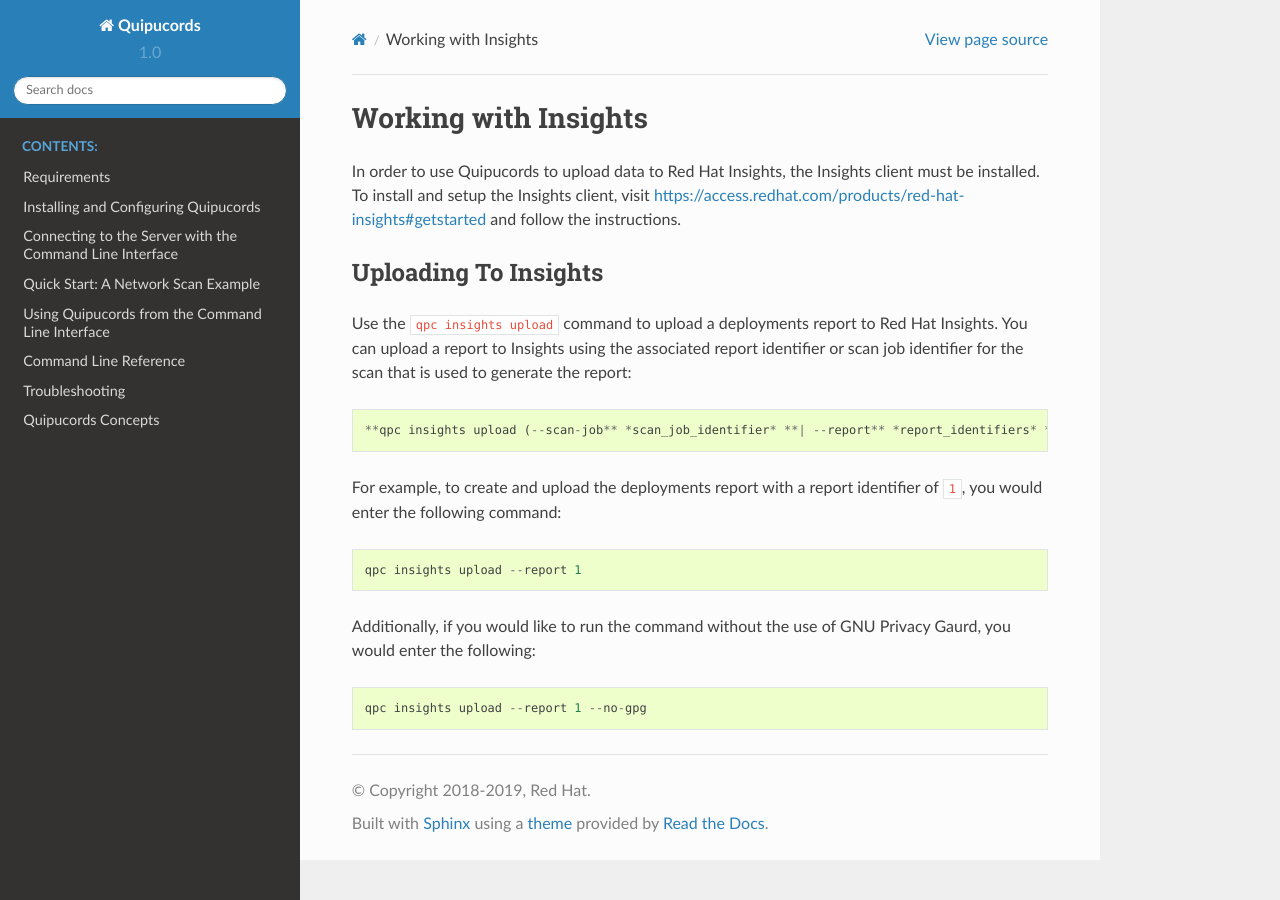
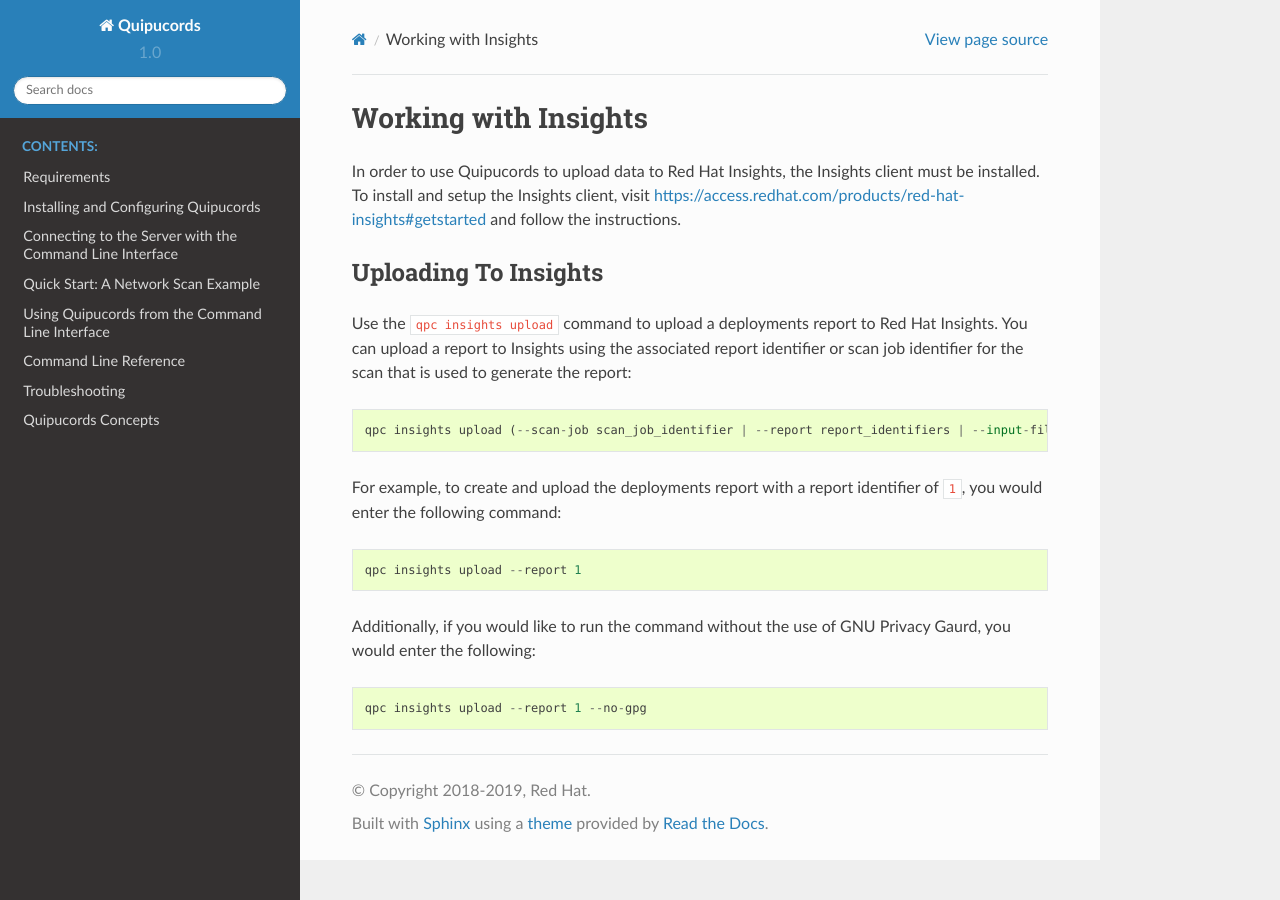
Before and after one commit to quipucords/quipudocs, a Sphinx documentation site: the page built from source/working_with_insights.rst, in a window 1280 px wide. Built offline with Sphinx 7.4.7 and the Read the Docs theme 2.0.0, drawn with Linux system fonts in a browser that asks for light colours.

Commit message:
Remove formatting for code block

```diff
--- a/source/working_with_insights.rst
+++ b/source/working_with_insights.rst
@@ -7,7 +7,7 @@
 ^^^^^^^^^^^^^^^^^^^^^
 Use the ``qpc insights upload`` command to upload a deployments report to Red Hat Insights. You can upload a report to Insights using the associated report identifier or scan job identifier for the scan that is used to generate the report::
 
-  **qpc insights upload (--scan-job** *scan_job_identifier* **| --report** *report_identifiers* **| --input-file** *path_to_tar_gz* **) [--no-gpg]**
+  qpc insights upload (--scan-job scan_job_identifier | --report report_identifiers | --input-file path_to_tar_gz) [--no-gpg]
 
 For example, to create and upload the deployments report with a report identifier of ``1``, you would enter the following command::
 
```
